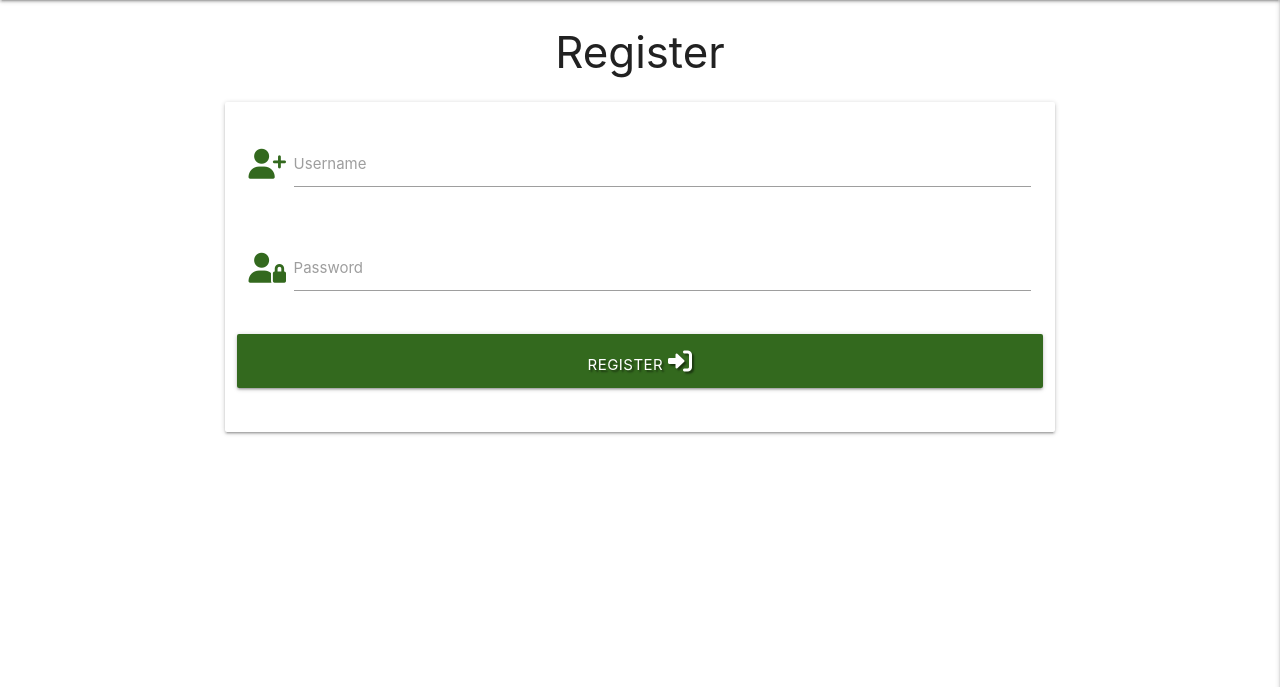
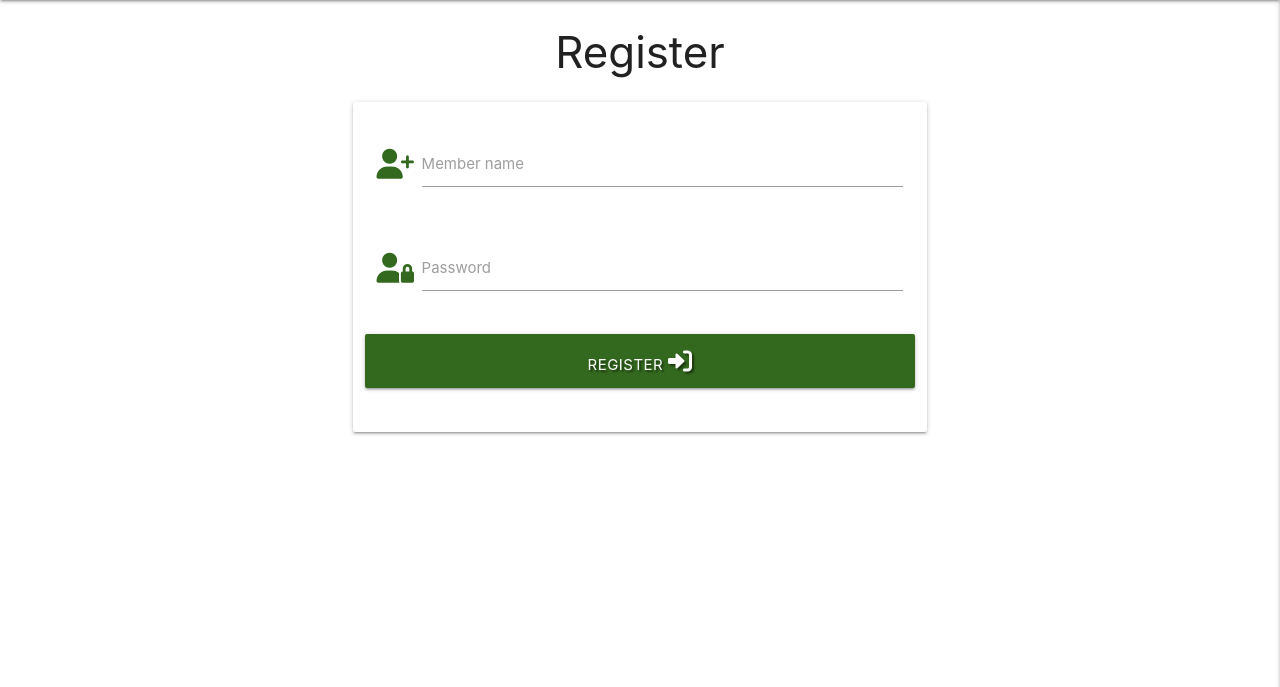
Before and after one commit to Code-Institute-Submissions/Morpheus-23-my-dutch-life_JulRseub, a Flask app: page /register in a window 1280 px wide. Shown: the part 64-751 px from the top of the page. Run offline with Flask 2, Linux system fonts and the light colour scheme; some libraries are stand-ins or nearby versions.

Commit message:
Added register saving and validation

```diff
--- a/app.py
+++ b/app.py
@@ -8,7 +8,6 @@ from werkzeug.security import generate_password_hash, check_password_hash
 if os.path.exists("env.py"):
     import env
 
-
 app = Flask(__name__)
 
 app.config["MONGO_DBNAME"] = os.environ.get("MONGO_DBNAME")
@@ -16,7 +15,6 @@ app.config["MONGO_URI"] = os.environ.get("MONGO_URI")
 app.secret_key = os.environ.get("SECRET_KEY")
 
 mongo = PyMongo(app)
-
 
 @app.route("/")
 @app.route("/get_offers")
@@ -26,6 +24,25 @@ def get_offers():
 
 @app.route("/register", methods=["GET", "POST"])
 def register():
+    if request.method == "POST":
+        # check if member exists in database
+        existing_member = mongo.db.members.find_one(
+            {"member_name": request.form.get("member_name").lower()})
+
+        if existing_member:
+            flash("Member name already exists")
+            return redirect(url_for("register"))
+
+        member = {
+            "member_name": request.form.get("member_name").lower(),
+            "password": generate_password_hash(request.form.get("password"))
+        }
+        mongo.db.members.insert_one(member)
+
+        # add new member to 'session' cookie
+        session["member"] = request.form.get("member_name").lower()
+        flash("Registration Successful!")
+
     return render_template("register.html")
 
 if __name__ == "__main__":
--- a/static/css/style.css
+++ b/static/css/style.css
@@ -3,6 +3,9 @@
     text-shadow: 2px 2px 2px rgba(0, 0, 0, 0.5);
 }
 
+.flashes h4 {
+    line-height: 2;
+}
 /*
 .nav-wrapper {
     background-color: rgb(65,84,65);
--- a/templates/base.html
+++ b/templates/base.html
@@ -52,8 +52,23 @@
             </ul>
         </header>
 
-        {% block content %}
-        {% endblock %}
+        <section>
+            <!-- flash messages -->
+            {% with messages = get_flashed_messages() %}
+                {% if messages %}
+                    {% for message in messages %}
+                        <div class="row flashes">
+                            <h4 class="light-green lighten-4 center-align">{{ message }}</h4>
+                        </div>
+                    {% endfor %}
+                {% endif %}
+            {% endwith %}
+        </section>
+
+        <main class="container">
+            {% block content %}
+            {% endblock %}
+        </main>
 
         <script src="https://code.jquery.com/jquery-3.6.0.min.js" integrity="sha256-/xUj+3OJU5yExlq6GSYGSHk7tPXikynS7ogEvDej/m4=" crossorigin="anonymous"></script>
         <script src="https://cdnjs.cloudflare.com/ajax/libs/materialize/1.0.0/js/materialize.min.js"></script>
--- a/templates/register.html
+++ b/templates/register.html
@@ -6,19 +6,19 @@
 <div class="row">
     <form class="col s12 m8 offset-m2" method="POST" action="{{ url_for('register') }}">
         <div class="card-panel ">
-            <!-- username -->
+            <!-- member_name -->
             <div class="row">
                 <div class="input-field col s12">
                     <i class="fas fa-user-plus prefix light-green-text text-darken-4"></i>
-                    <input id="username" name="username" type="text" class="validate">
-                    <label for="username">Username</label>
+                    <input id="member_name" name="member_name" type="text" class="validate" minlength="5" maxlength="15" pattern="^[a-zA-Z0-9]{5,15}$" required>
+                    <label for="member_name">Member name</label>
                 </div>
             </div>
             <!-- password -->
             <div class="row">
                 <div class="input-field col s12">
                     <i class="fas fa-user-lock prefix light-green-text text-darken-4"></i>
-                    <input id="password" name="password" type="password" class="validate">
+                    <input id="password" name="password" type="password" class="validate" minlength="5" maxlength="15" pattern="^[a-zA-Z0-9]{5,15}$" required>
                     <label for="password">Password</label>
                 </div>
             </div>
```
